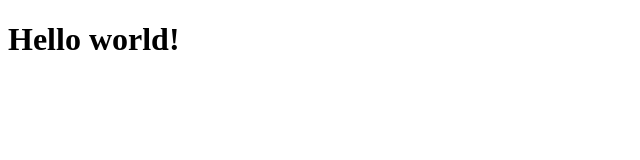
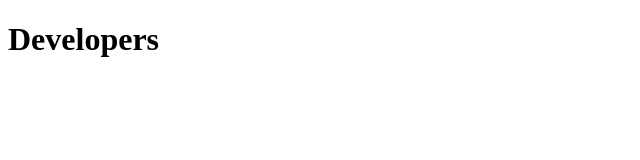
Before and after one commit to k10wl/coinmena-git, a React (Create React App) app: page /developers in a window 1280 px wide. Shown: the top 160 px of the page, without its empty margins (0-640 px from the left). Built offline with nearby package versions, Linux system fonts and the light colour scheme.

Commit message:
Initial router setup

```diff
--- /dev/null
+++ b/src/App.tsx
@@ -0,0 +1,14 @@
+import React from "react";
+import { Routes, Route } from "react-router-dom";
+
+import Developers from "./pages/Developers";
+import Repositories from "./pages/Repositories";
+
+const App = () => (
+  <Routes>
+    <Route path="/" element={<Repositories />} />
+    <Route path="/developers" element={<Developers />} />
+  </Routes>
+);
+
+export default App;
--- a/src/index.tsx
+++ b/src/index.tsx
@@ -1,9 +1,14 @@
 import React from "react";
 import ReactDOM from "react-dom";
+import { BrowserRouter } from "react-router-dom";
+
+import App from "./App";
 
 ReactDOM.render(
   <React.StrictMode>
-    <h1>Hello world!</h1>
+    <BrowserRouter>
+      <App />
+    </BrowserRouter>
   </React.StrictMode>,
   document.getElementById("root")
 );
--- /dev/null
+++ b/src/pages/Developers/index.tsx
@@ -0,0 +1,9 @@
+import React from "react";
+
+const Developers = () => (
+  <div>
+    <h1>Developers</h1>
+  </div>
+);
+
+export default Developers;
--- /dev/null
+++ b/src/pages/Repositories/index.tsx
@@ -0,0 +1,9 @@
+import React from "react";
+
+const Repositories = () => (
+  <div>
+    <h1>Repositories</h1>
+  </div>
+);
+
+export default Repositories;
```
